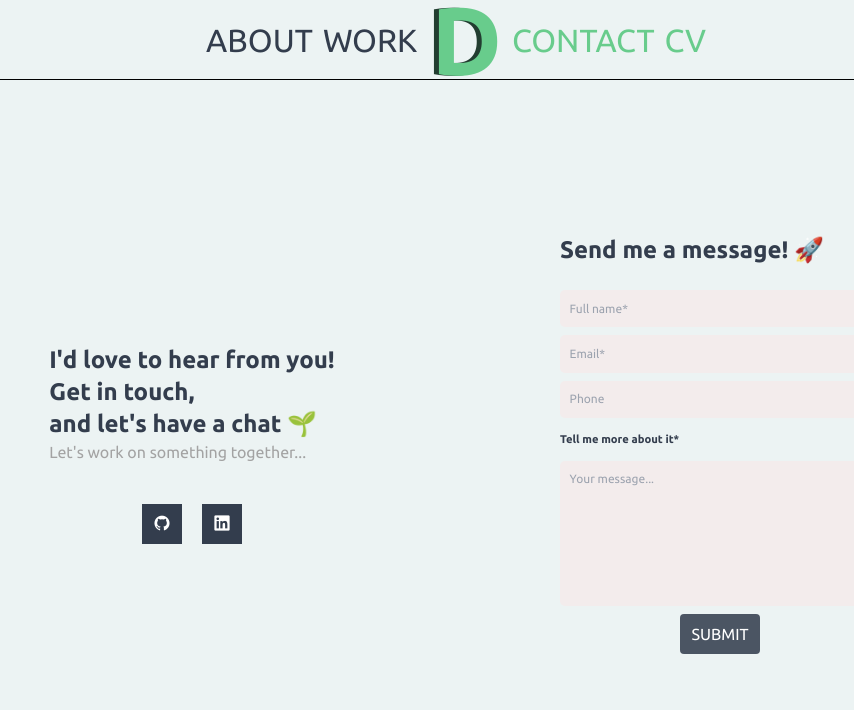
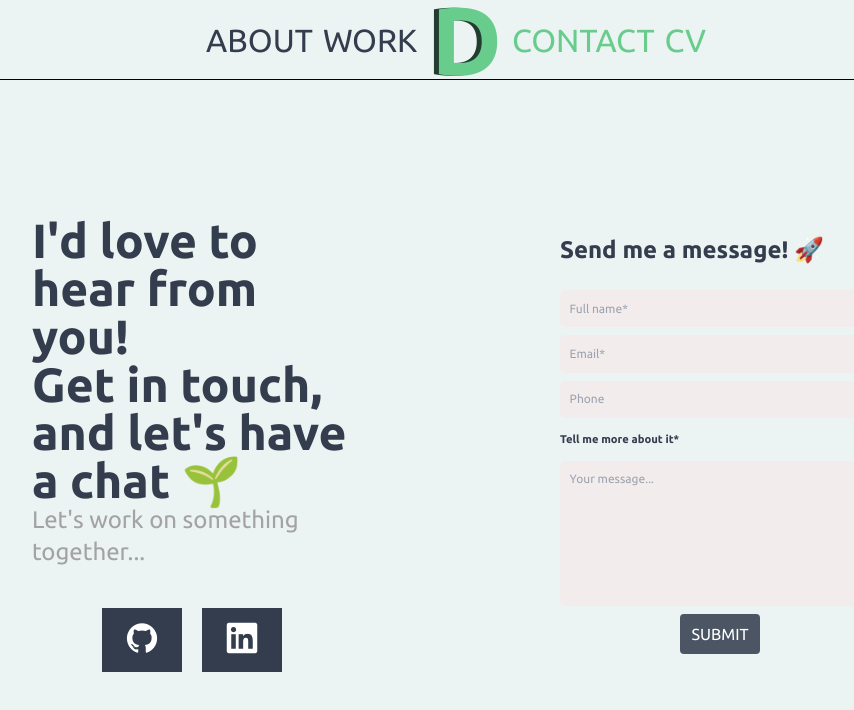
Before and after one commit to Deehjay/portfolio, a Vue app: page /contact in a window 1280 px wide. Shown: the top 710 px of the page, without its empty margins (184-1038 px from the left). Built offline with nearby package versions, Linux system fonts and the light colour scheme.

Commit message:
Make start on styling changes to contact page

```diff
--- a/src/views/Contact.vue
+++ b/src/views/Contact.vue
@@ -89,23 +89,25 @@ export default {
       <div class="w-3/4 flex justify-center items-center gap-52">
         <div class="content-left w-1/3 flex flex-col gap-10 items-center">
           <div>
-            <h2 class="text-2xl font-bold text-neutral">
+            <h2 class="text-5xl font-bold text-neutral">
               I'd love to hear from you! <br />Get in touch,<br />and let's have
               a chat 🌱
             </h2>
-            <p class="text-neutral-400">Let's work on something together...</p>
+            <p class="text-neutral-400 text-2xl">
+              Let's work on something together...
+            </p>
           </div>
 
           <div class="">
             <div class="flex gap-5 items-center justify-center">
               <a
-                class="social-icon bg-neutralColour p-2 w-10 text-center"
+                class="social-icon bg-neutralColour p-2 w-20 text-center"
                 href="https://github.com/Deehjay"
                 target="_blank"
                 ><i class="icon devicon-github-original"></i
               ></a>
               <a
-                class="social-icon bg-neutralColour p-2 w-10 text-center"
+                class="social-icon bg-neutralColour p-2 w-20 text-center"
                 href="https://www.linkedin.com/in/daniel-james-6a9928173/"
                 target="_blank"
                 ><i class="icon devicon-linkedin-plain"></i
@@ -207,6 +209,7 @@ export default {
 .social-icon {
   position: relative;
   z-index: 1;
+  font-size: 2rem;
 }
 
 .error-message {
```
